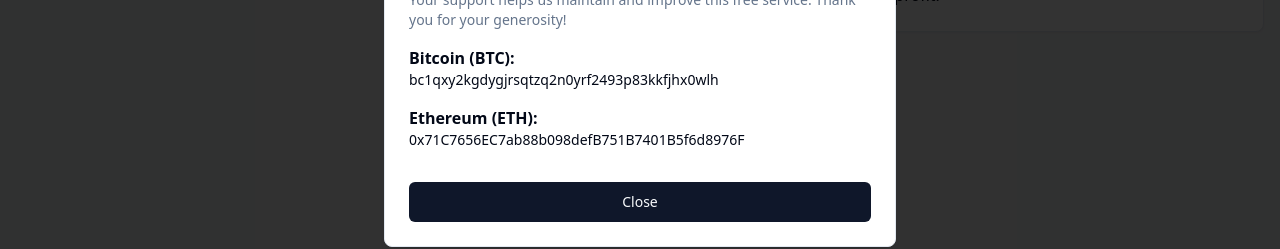
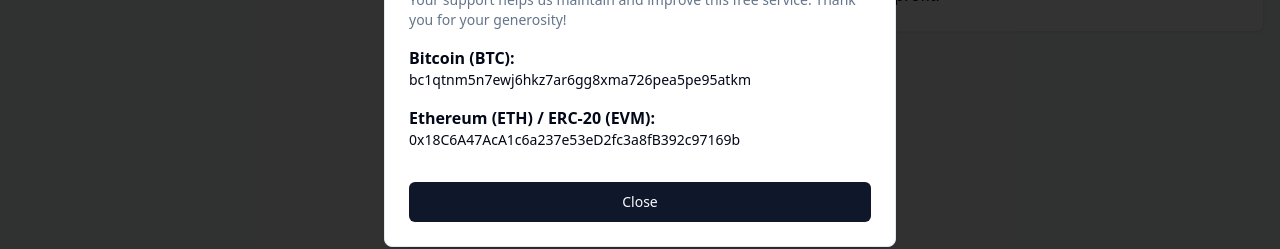
Before and after one commit to DappGoose-Labs/arbitrage-pioneer, a React (Vite) app: page / in a window 1280 px wide. Both pictures are taken after a click on the button "Donate". Shown: the part 306-555 px from the top of the page. Built offline with nearby package versions, Linux system fonts and the light colour scheme; no server answers.

Commit message:
Update DonateModal.jsx

```diff
--- a/src/components/DonateModal.jsx
+++ b/src/components/DonateModal.jsx
@@ -15,11 +15,11 @@ const DonateModal = ({ isOpen, onClose }) => {
         <div className="space-y-4">
           <div>
             <h3 className="font-semibold">Bitcoin (BTC):</h3>
-            <p className="text-sm break-all">bc1qxy2kgdygjrsqtzq2n0yrf2493p83kkfjhx0wlh</p>
+            <p className="text-sm break-all">bc1qtnm5n7ewj6hkz7ar6gg8xma726pea5pe95atkm</p>
           </div>
           <div>
-            <h3 className="font-semibold">Ethereum (ETH):</h3>
-            <p className="text-sm break-all">0x71C7656EC7ab88b098defB751B7401B5f6d8976F</p>
+            <h3 className="font-semibold">Ethereum (ETH) / ERC-20 (EVM):</h3>
+            <p className="text-sm break-all">0x18C6A47AcA1c6a237e53eD2fc3a8fB392c97169b</p>
           </div>
         </div>
         <Button onClick={onClose} className="mt-4">Close</Button>
```
